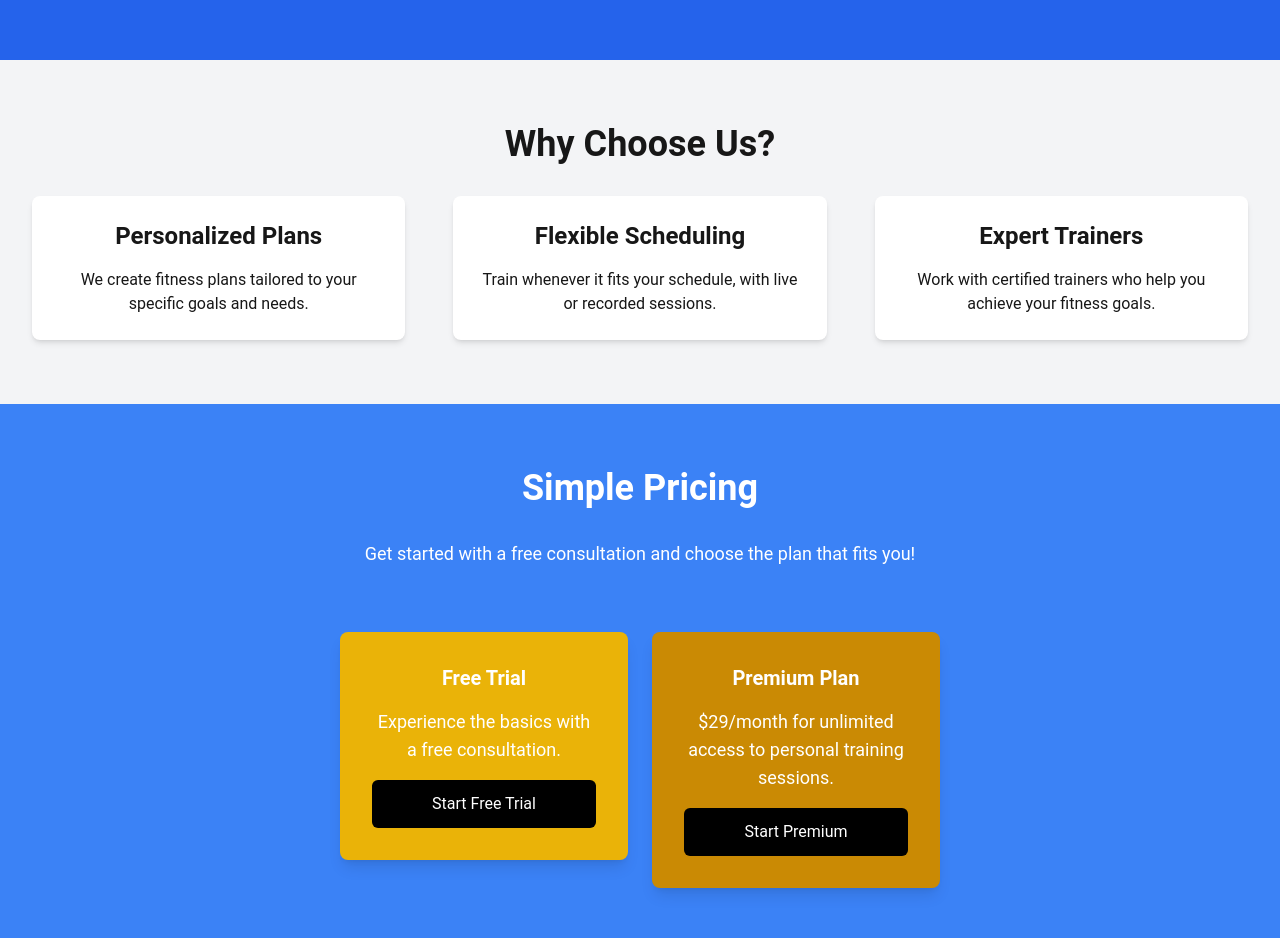
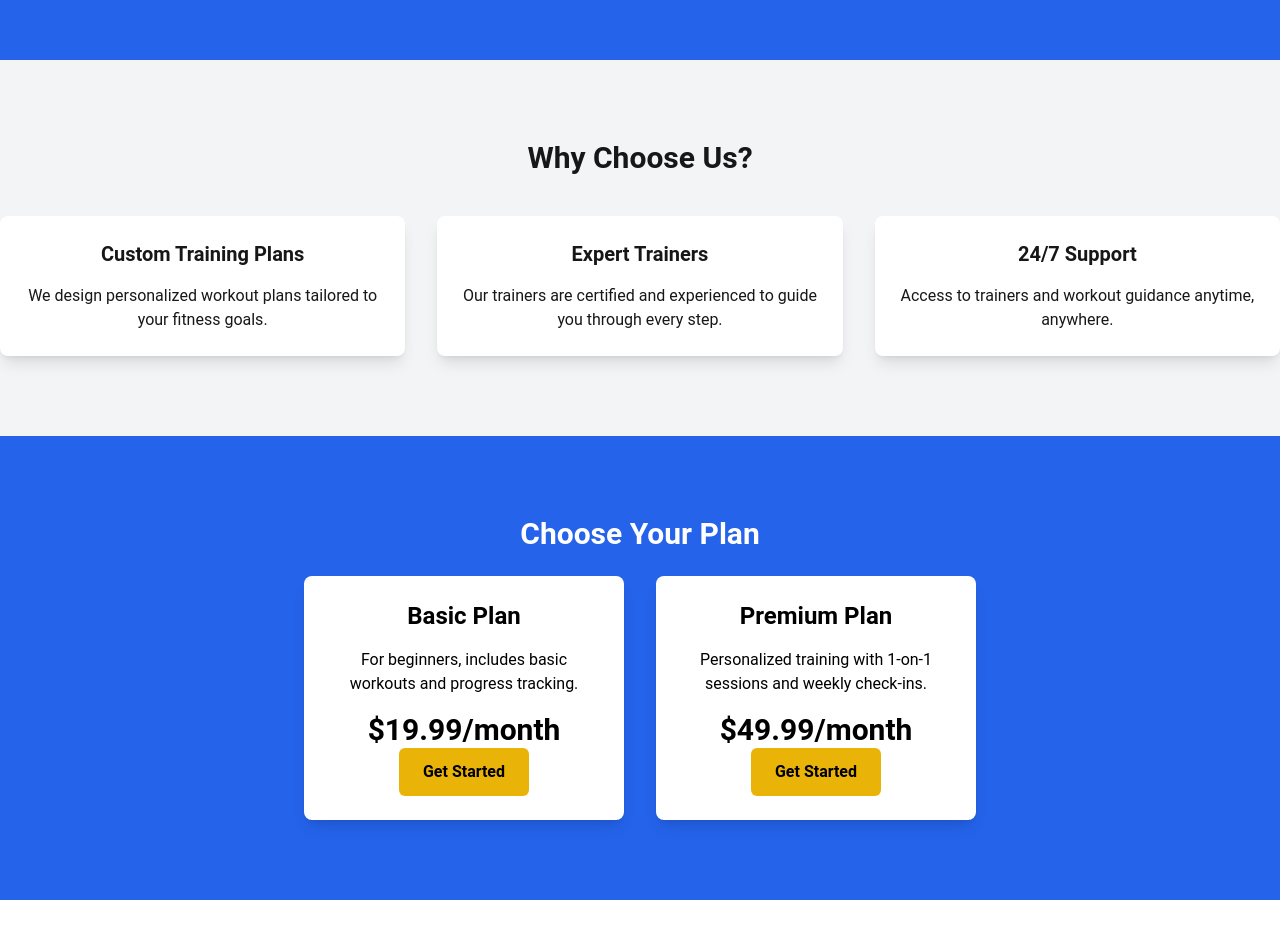
Before and after one commit to Andy-Hutch/personal-trainer-landing-page, a Next.js app: page / in a window 1280 px wide. Shown: the part 740-1678 px from the top of the page. After the commit the page ends 1640 px from the top, so only its background shows below. Built offline with nearby package versions, Linux system fonts and the light colour scheme.

Commit message:
Updated Hero.tsx, Features.tsx, Pricing.tsx

```diff
--- a/components/Features.tsx
+++ b/components/Features.tsx
@@ -1,19 +1,21 @@
-const Features = () => {
+import { FC } from 'react';
+
+const Features: FC = () => {
   return (
-      <section className="py-16 px-8 bg-gray-100 text-center">
-        <h2 className="text-4xl font-bold mb-8">Why Choose Us?</h2>
-        <div className="grid sm:grid-cols-2 md:grid-cols-3 gap-12">
-          <div className="bg-white p-6 rounded-lg shadow-md hover:scale-105 transition-transform duration-300">
-            <h3 className="text-2xl font-semibold mb-4">Personalized Plans</h3>
-            <p>We create fitness plans tailored to your specific goals and needs.</p>
+    <section className="py-20 bg-gray-100 text-center">
+      <h2 className="text-3xl font-bold mb-10">Why Choose Us?</h2>
+      <div className="grid grid-cols-1 sm:grid-cols-2 lg:grid-cols-3 gap-8">
+        <div className="bg-white p-6 rounded-lg shadow-lg">
+          <h3 className="text-xl font-semibold mb-4">Custom Training Plans</h3>
+          <p>We design personalized workout plans tailored to your fitness goals.</p>
         </div>
-          <div className="bg-white p-6 rounded-lg shadow-md hover:scale-105 transition-transform duration-300">
-            <h3 className="text-2xl font-semibold mb-4">Flexible Scheduling</h3>
-            <p>Train whenever it fits your schedule, with live or recorded sessions.</p>
+        <div className="bg-white p-6 rounded-lg shadow-lg">
+          <h3 className="text-xl font-semibold mb-4">Expert Trainers</h3>
+          <p>Our trainers are certified and experienced to guide you through every step.</p>
         </div>
-          <div className="bg-white p-6 rounded-lg shadow-md hover:scale-105 transition-transform duration-300">
-            <h3 className="text-2xl font-semibold mb-4">Expert Trainers</h3>
-            <p>Work with certified trainers who help you achieve your fitness goals.</p>
+        <div className="bg-white p-6 rounded-lg shadow-lg">
+          <h3 className="text-xl font-semibold mb-4">24/7 Support</h3>
+          <p>Access to trainers and workout guidance anytime, anywhere.</p>
         </div>
       </div>
     </section>
--- a/components/Pricing.tsx
+++ b/components/Pricing.tsx
@@ -1,26 +1,25 @@
-const Pricing = () => {
+import { FC } from 'react';
+
+const Pricing: FC = () => {
   return (
-      <section id="pricing" className="py-16 bg-blue-500 text-white text-center">
-        <h2 className="text-4xl font-bold mb-8">Simple Pricing</h2>
-        <p className="text-lg mb-16">Get started with a free consultation and choose the plan that fits you!</p>
-        <div className="flex flex-wrap justify-center space-x-6">
-          <div className="w-full sm:w-72 mb-6">
-            <div className="bg-yellow-500 p-8 rounded-lg shadow-lg">
-              <h3 className="text-xl font-bold mb-4">Free Trial</h3>
-              <p className="text-lg mb-4">Experience the basics with a free consultation.</p>
-              <button className="w-full py-3 bg-black text-white rounded-md hover:bg-gray-800 transition-all duration-300">
-                Start Free Trial
+    <section className="py-20 bg-blue-600 text-white text-center">
+      <h2 className="text-3xl font-bold mb-6">Choose Your Plan</h2>
+      <div className="flex justify-center gap-8">
+        <div className="bg-white text-black p-6 rounded-lg shadow-lg max-w-xs">
+          <h3 className="text-2xl font-semibold mb-4">Basic Plan</h3>
+          <p className="mb-4">For beginners, includes basic workouts and progress tracking.</p>
+          <span className="text-3xl font-bold mb-6">$19.99/month</span>
+          <button className="px-6 py-3 bg-yellow-500 text-black font-semibold rounded-md hover:bg-yellow-600 transition-all duration-300">
+            Get Started
           </button>
         </div>
-          </div>
-          <div className="w-full sm:w-72">
-            <div className="bg-yellow-600 p-8 rounded-lg shadow-lg">
-              <h3 className="text-xl font-bold mb-4">Premium Plan</h3>
-              <p className="text-lg mb-4">$29/month for unlimited access to personal training sessions.</p>
-              <button className="w-full py-3 bg-black text-white rounded-md hover:bg-gray-800 transition-all duration-300">
-                Start Premium
+        <div className="bg-white text-black p-6 rounded-lg shadow-lg max-w-xs">
+          <h3 className="text-2xl font-semibold mb-4">Premium Plan</h3>
+          <p className="mb-4">Personalized training with 1-on-1 sessions and weekly check-ins.</p>
+          <span className="text-3xl font-bold mb-6">$49.99/month</span>
+          <button className="px-6 py-3 bg-yellow-500 text-black font-semibold rounded-md hover:bg-yellow-600 transition-all duration-300">
+            Get Started
           </button>
-            </div>
         </div>
       </div>
     </section>
```
Lines whose indentation alone changed are shown as unchanged.
